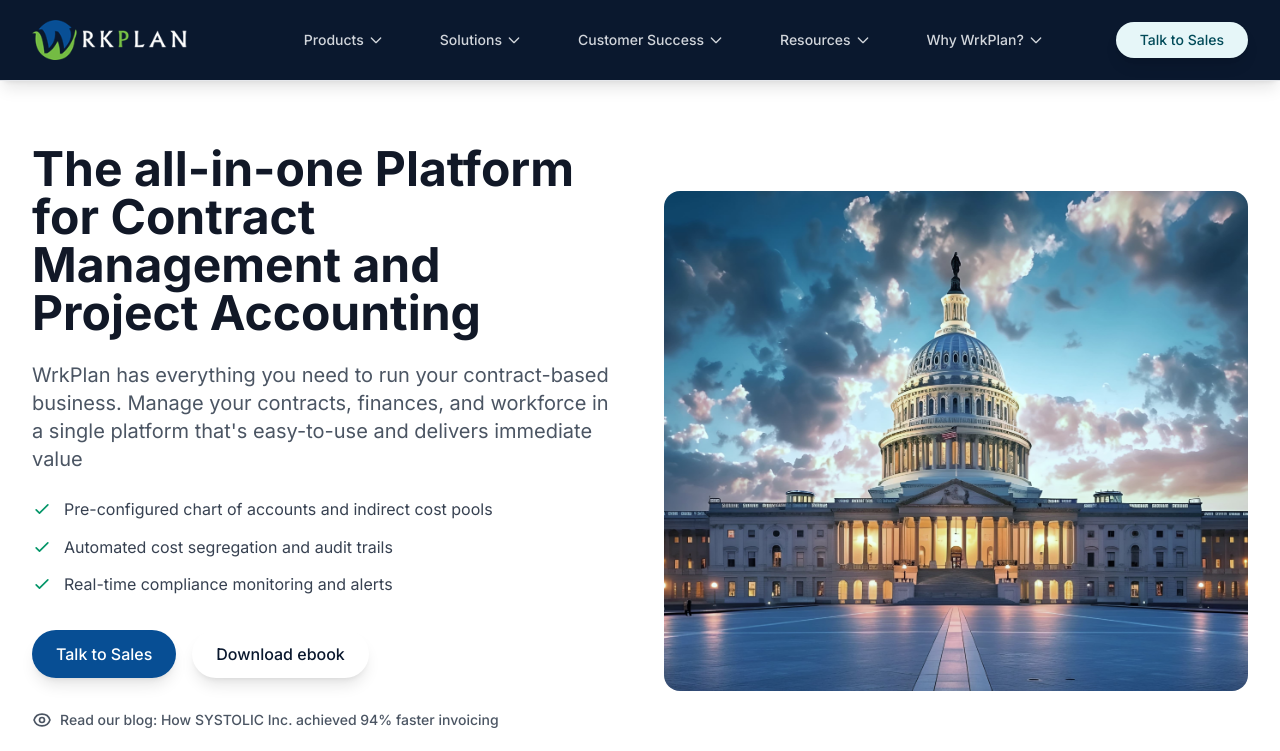
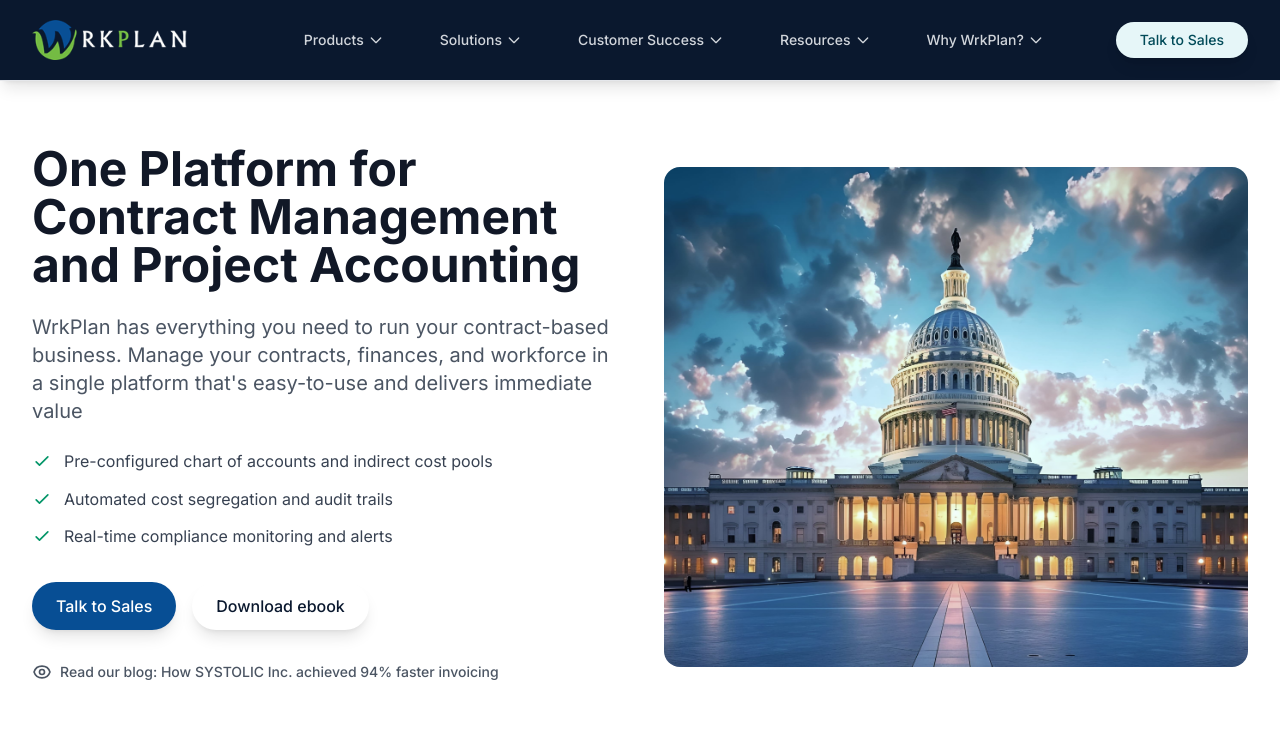
Before and after one commit to Pratip007/wrkplan, an Angular app: page /home in a window 1280 px wide. Shown: the top 751 px of the page. Built offline with nearby package versions, Linux system fonts and the light colour scheme.

Commit message:
banner modify

```diff
--- a/src/app/pages/home/home.component.ts
+++ b/src/app/pages/home/home.component.ts
@@ -232,7 +232,7 @@ export class HomeComponent implements OnInit, OnDestroy, AfterViewInit {
   // Hero content data
   private heroData: { [key: string]: HeroData } = {
     'dcaa-compliance': {
-      headline: 'The all-in-one Platform for  Contract Management and Project Accounting',
+      headline: 'One Platform for  Contract Management and Project Accounting',
       subheadline: 'WrkPlan has everything you need to run your contract-based business. Manage your contracts, finances, and workforce in a single platform that\'s easy-to-use and delivers immediate value',
       description: 'WrkPlan has everything you need to run your contract-based business. Manage your contracts, finances, and workforce in a single platform that\'s easy-to-use and delivers immediate value.',
       primaryButton: 'Talk to Sales',
```
